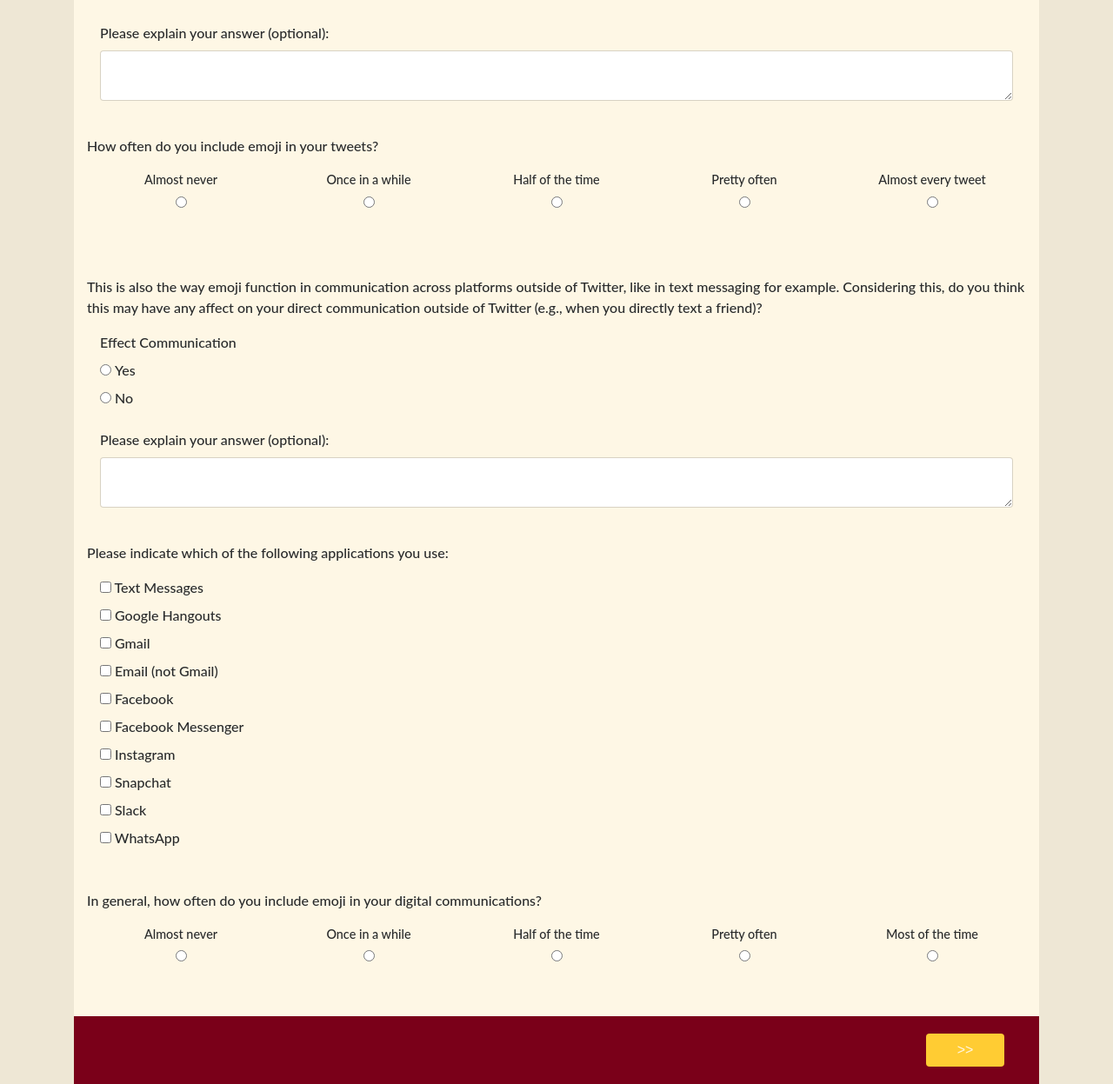
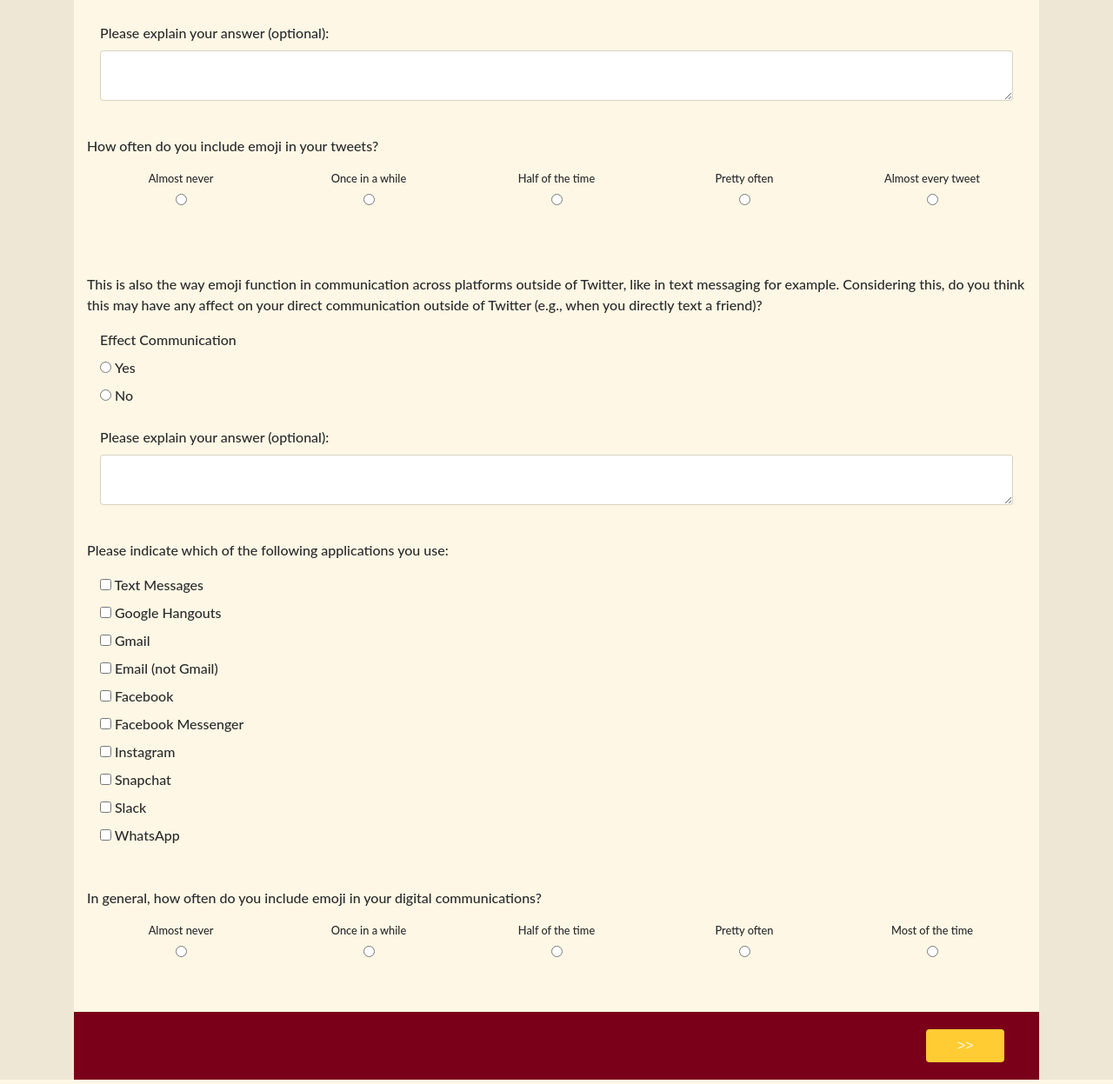
Before and after one commit to hannahmiller515/emoji-study-survey, a Flask app: page /survey/8 in a window 1280 px wide. Shown: the part 411-1658 px from the top of the page at 87% size. Run offline with Flask 2, Linux system fonts and the light colour scheme; parts of the project's set-up code (start-up, migrations or seed data) failed here and were passed over; some libraries are stand-ins or nearby versions.

Commit message:
Survey fixes (text on eval page 7, spacing and appearance of frequency horizontal radio button questions)

```diff
--- a/app/models.py
+++ b/app/models.py
@@ -216,7 +216,7 @@ class Survey:
     page_seven_eval["same_interpretation_options"] = [("yes","<b>Yes</b>, I think my followers will interpret my tweet the same way."),
                                                       ("some","I think <b>some</b> of my followers will interpret my tweet the same way, some will not."),
                                                       ("no","<b>No</b>, I think my followers will not interpret my tweet the same way.")]
-    page_seven_eval["send_tweet"] = """If you had you known that this is how your tweet would look to your
+    page_seven_eval["send_tweet"] = """If you had known that this is how your tweet would look to your
                                  audience, would you have sent it as is?"""
     page_seven_eval["edit_tweet"] = "How would you edit your tweet knowing this is how it looks to your audience?"
     page_seven_eval["edit_tweet_options"] = [("0","I would not edit my tweet."),
--- a/app/templates/survey/page4-emojirole.html
+++ b/app/templates/survey/page4-emojirole.html
@@ -19,7 +19,7 @@
                 <div class="row justify-content-around">
                     {% for radiofield in form.needs_emoji %}
                         <div class="col">
-                            <div class="row small-text justify-content-center">
+                            <div class="row smaller-text justify-content-center">
                                 {{ radiofield.label }}
                             </div>
                             <div class="row justify-content-center">
@@ -40,7 +40,7 @@
                 <div class="row justify-content-around">
                     {% for radiofield in form.could_remove %}
                         <div class="col">
-                            <div class="row small-text justify-content-center">
+                            <div class="row smaller-text justify-content-center">
                                 {{ radiofield.label }}
                             </div>
                             <div class="row justify-content-center">
@@ -61,7 +61,7 @@
                 <div class="row justify-content-around">
                     {% for radiofield in form.could_substitute %}
                         <div class="col">
-                            <div class="row small-text justify-content-center">
+                            <div class="row smaller-text justify-content-center">
                                 {{ radiofield.label }}
                             </div>
                             <div class="row justify-content-center">
--- a/app/templates/survey/page8-follow.html
+++ b/app/templates/survey/page8-follow.html
@@ -26,8 +26,8 @@
             <div class="container">
                 <div class="row justify-content-around">
                     {% for radiofield in form.twitter_emoji_frequency %}
-                        <div class="col">
-                            <div class="row small-text justify-content-center">
+                        <div class="col-sm">
+                            <div class="row smaller-text justify-content-center">
                                 {{ radiofield.label }}
                             </div>
                             <div class="row justify-content-center pad-bottom">
@@ -75,8 +75,8 @@
             <div class="container">
                 <div class="row justify-content-around">
                     {% for radiofield in form.emoji_frequency %}
-                        <div class="col">
-                            <div class="row small-text justify-content-center">
+                        <div class="col-sm">
+                            <div class="row smaller-text justify-content-center">
                                 {{ radiofield.label }}
                             </div>
                             <div class="row justify-content-center pad-bottom">
```
